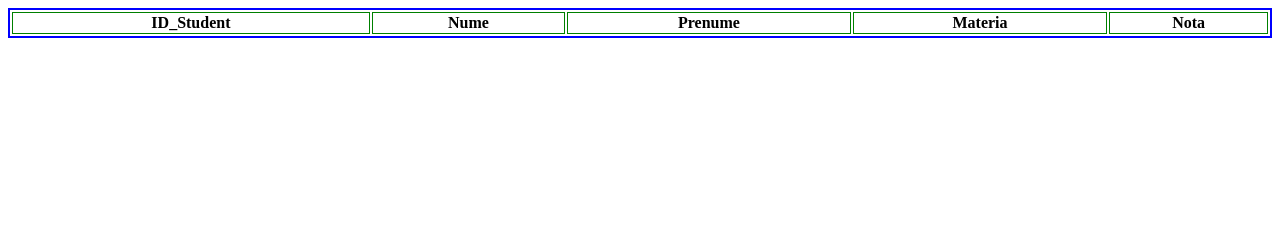
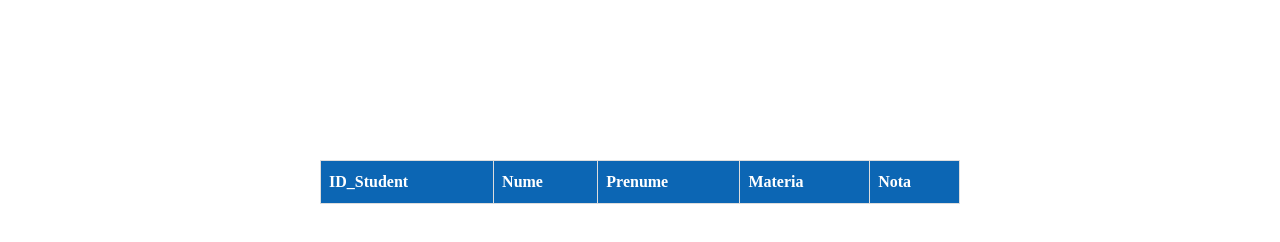
Before and after one commit to covaciuandrei/Student-Management-System, a plain HTML site: page students.html in a window 1280 px wide. Drawn offline with Linux system fonts and the light colour scheme.

Commit message:
am adaugat style tabelelor

```diff
--- a/main.css
+++ b/main.css
@@ -57,14 +57,7 @@ a:hover{
     display: none;
 } */
 
-table{
-    border: 2px solid blue;
 
-    width: 100%;
-}
-th,td{
-    border: 1px solid green;
-}
 
 .cautare{
     height: 10rem;
@@ -108,3 +101,29 @@ th,td{
 .logout:hover{
     color: #0081ea;
 }
+
+
+
+
+table {
+    border-collapse: collapse;
+    width: 100%;
+    margin-top: 1rem;
+  }
+  th,
+  td {
+    border: 1px solid #ddd;
+    padding: 0.5rem;
+  }
+
+  #tabel_studenti tr:nth-child(even) {
+    background-color: #f2f2f2;
+  }
+
+  #tabel_studenti th {
+    padding-top: 12px;
+    padding-bottom: 12px;
+    text-align: left;
+    background-color: #0c66b4;
+    color: white;
+  }
--- a/students.css
+++ b/students.css
@@ -1,8 +1,34 @@
-table{
-    border: 2px solid blue;
+*{
+    box-sizing: border-box;
+    padding: 0;
+    margin: 0;
+}
 
-    width: 100%;
+table {
+  border-collapse: collapse;
+  width: 100%;
+  margin-top: 10rem;
 }
-th,td{
-    border: 1px solid green;
+th,
+td {
+  border: 1px solid #ddd;
+  padding: 0.5rem;
 }
+
+#tabel_studenti tr:nth-child(even) {
+  background-color: #f2f2f2;
+}
+
+#tabel_studenti th {
+  padding-top: 12px;
+  padding-bottom: 12px;
+  text-align: left;
+  background-color: #0c66b4;
+  color: white;
+}
+
+#container{
+    width: 50%;
+    margin: 0 auto;
+
+}
--- a/students.html
+++ b/students.html
@@ -1,13 +1,13 @@
 <html lang="en">
   <head>
-    <meta charset="UTF-8">
-    <meta http-equiv="X-UA-Compatible" content="IE=edge">
-    <meta name="viewport" content="width=device-width, initial-scale=1.0">
-    <link rel="stylesheet" href="students.css">
+    <meta charset="UTF-8" />
+    <meta http-equiv="X-UA-Compatible" content="IE=edge" />
+    <meta name="viewport" content="width=device-width, initial-scale=1.0" />
+    <link rel="stylesheet" href="students.css" />
     <title>Studenti</title>
   </head>
   <body>
-
+    <div id="container">
       <table id="tabel_studenti">
         <tr>
           <th>ID_Student</th>
@@ -16,12 +16,9 @@
           <th>Materia</th>
           <th>Nota</th>
         </tr>
-        <tbody id="tbody">
-
-        </tbody>
+        <tbody id="tbody"></tbody>
       </table>
-
-
+    </div>
 
     <script src="students.js" type="module"></script>
   </body>
```
Also changed, not shown: index.html (+2 -4 lines). Lines whose indentation alone changed are shown as unchanged.
